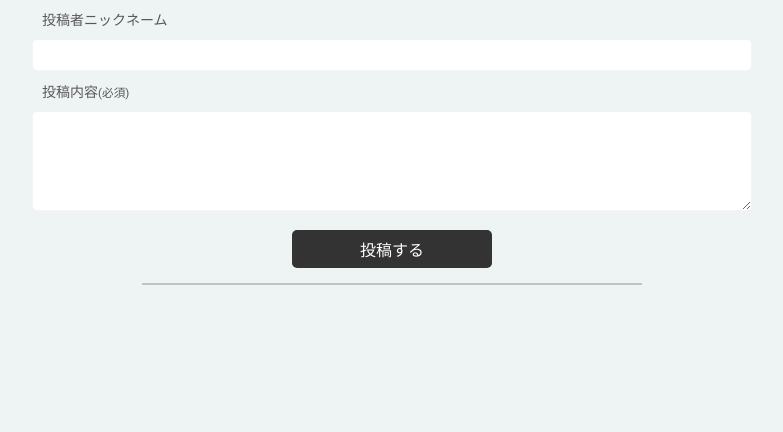
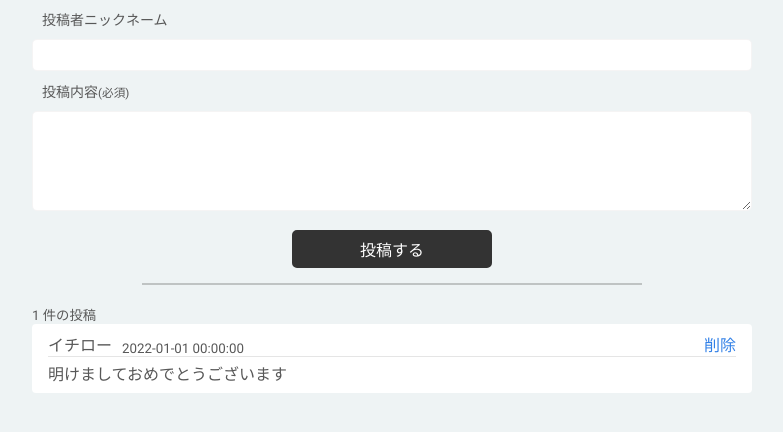
Before and after one commit to ryosuke-komatsu/web-message-board, a PHP site: page / in a window 1280 px wide. Shown: the part 79-511 px from the top of the page, without its empty margins (248-1031 px from the left). Run offline with PHP 8.4, Linux system fonts and the light colour scheme.

Commit message:
Update Index.php

```diff
--- a/public/index.php
+++ b/public/index.php
@@ -28,7 +28,25 @@
         <button type="submit" class="input-submit-button">投稿する</button>
       </form>
     </div>
-  <hr class="page-divider" />
+    <hr class="page-divider" />
+    <div class="message-list-cover">
+      <small>
+        1 件の投稿
+      </small>
+        <div class="message-item">
+          <div class="message-title">
+            <div>イチロー</div>
+            <small>2022-01-01 00:00:00</small>
+            <div class="spacer"></div>
+            <form action="/" method="post" style="text-align:right">
+              <input type="hidden" name="id" value="" />
+              <input type="hidden" name="action_type" value="delete" />
+              <button type="submit" class="message-delete-button">削除</button>
+            </form>
+          </div>
+            <p class="message-line">明けましておめでとうございます</p>
+        </div>
+    </div>
   </div>
 </body>
 
```
